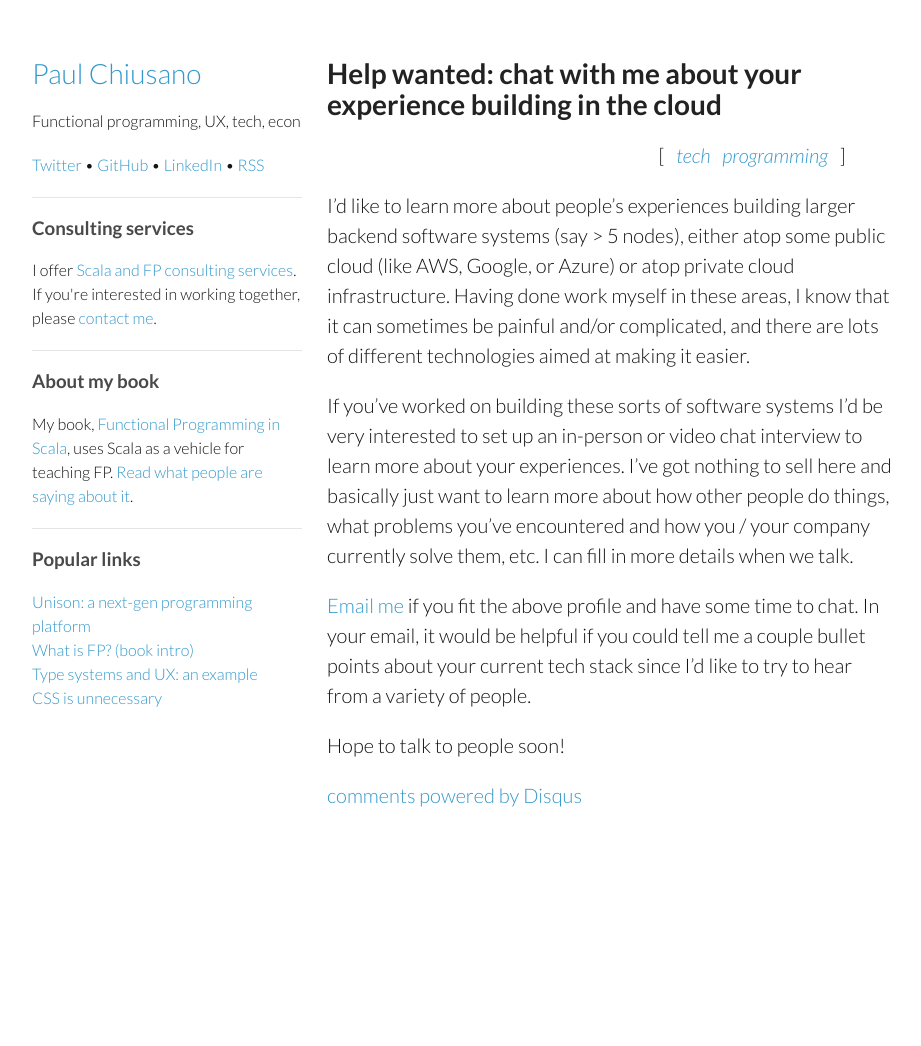
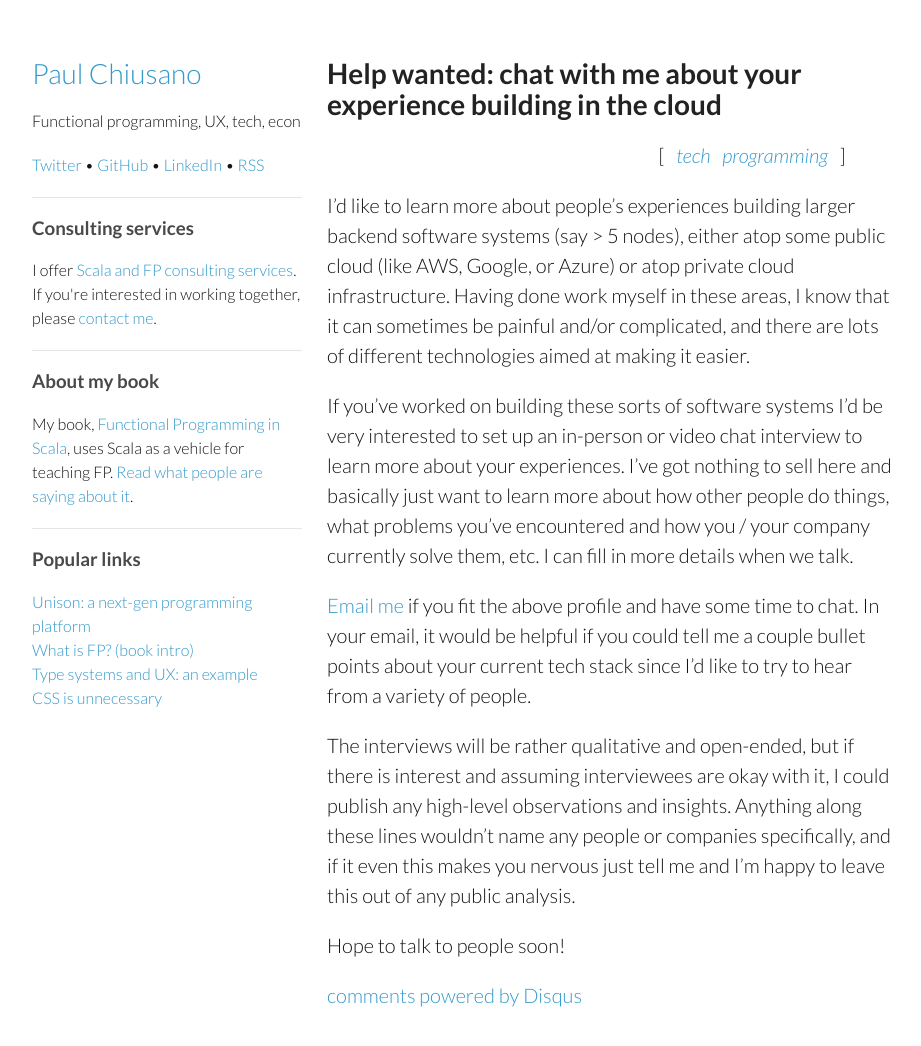
Before and after one commit to pchiusano/pchiusano.github.io, a Jekyll site: the page built from _posts/2016-11-07-cloud.markdown, in a window 1280 px wide and 1060 px high. Shown: the top 1046 px of the window, without its empty margins (178-1099 px from the left). Built offline with Jekyll 4.4.1, drawn with Linux system fonts in a browser that asks for light colours; comment, search, counter and statistics services are not loaded.

Commit message:
Update 2016-11-07-cloud.markdown

```diff
--- a/_posts/2016-11-07-cloud.markdown
+++ b/_posts/2016-11-07-cloud.markdown
@@ -10,4 +10,6 @@ If you've worked on building these sorts of software systems I'd be very interes
 
 [Email me](mailto:paul.chiusano@gmail.com) if you fit the above profile and have some time to chat. In your email, it would be helpful if you could tell me a couple bullet points about your current tech stack since I'd like to try to hear from a variety of people.
 
+The interviews will be rather qualitative and open-ended, but if there is interest and assuming interviewees are okay with it, I could publish any high-level observations and insights. Anything along these lines wouldn't name any people or companies specifically, and if it even this makes you nervous just tell me and I'm happy to leave this out of any public analysis.
+
 Hope to talk to people soon!
```
